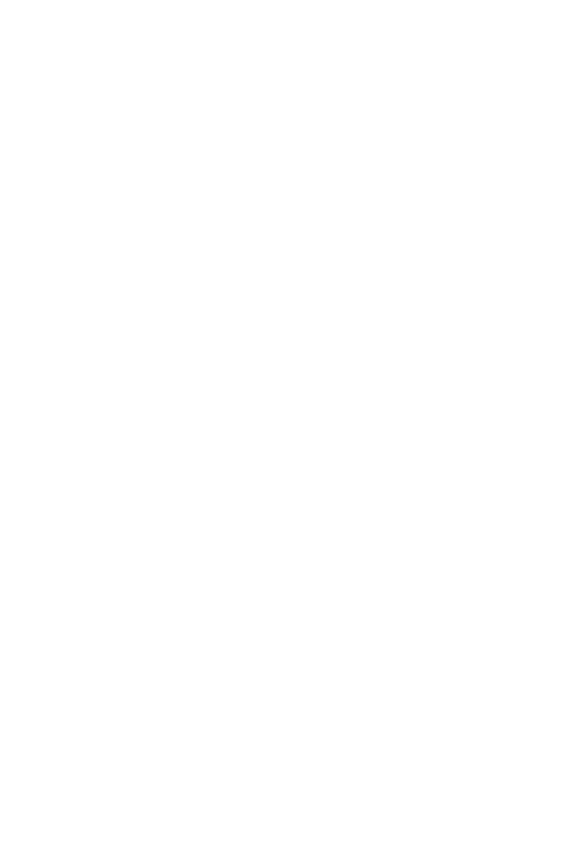
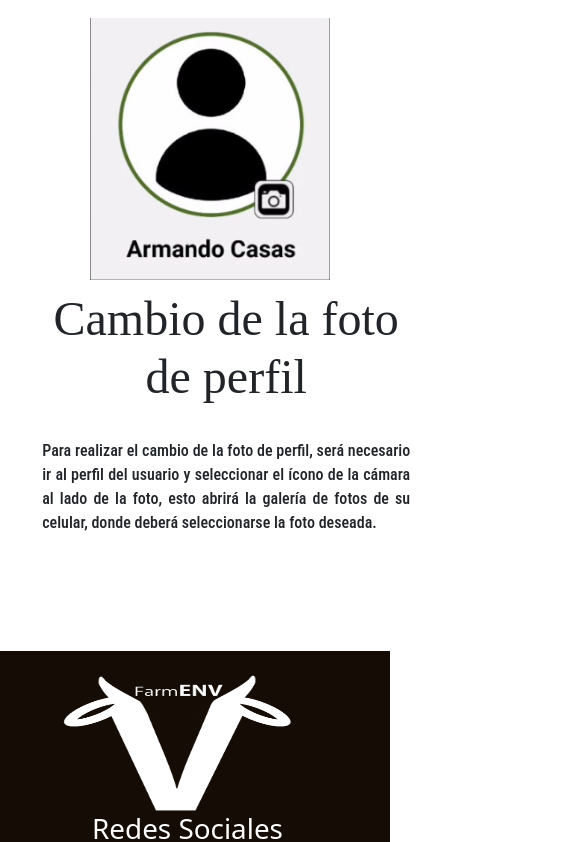
Before and after one commit to FarmENV/Website-Frontend, a React (Create React App) app: page /helpCel in a window 390 px wide. Shown: the part 7356-8198 px from the top of the page, 585 px wide, since content can reach past the window. Before the commit the page ends 844 px from the top, so only its background shows below. Built offline with nearby package versions, Linux system fonts and the light colour scheme.

Commit message:
Adding celphone screen

```diff
--- a/src/App.js
+++ b/src/App.js
@@ -11,6 +11,7 @@ import NewEnv from './pages/NewEnv/newEnv'
 import KitsSensor from './pages/SensorKits/SensorKits'
 import Contactus from './pages/Contactus/contact'
 import Help from './pages/Help/Help'
+import HelpCel from './pages/HelpCel/HelpCel'
 import Verification from './pages/Verify/verify'
 
 
@@ -28,6 +29,7 @@ function App() {
           <Route exact path='/sensorKits' component={KitsSensor}></Route>
           <Route exact path='/contact' component={Contactus}></Route>
           <Route exact path='/help' component={Help}></Route>
+          <Route exact path='/helpCel' component={HelpCel}></Route>
           <Route exact path='/verification' component={Verification}></Route>
         </Switch>
       </Layout>
--- a/src/components/footer/Footer.css
+++ b/src/components/footer/Footer.css
@@ -5,15 +5,17 @@
     position: relative;
     bottom: 0;
     width: 100%;
-    margin-top:120px;
+    margin-top:100px;
   }
 
 .img {
-  width: 290px; height: 200px;
+  margin-left: 50px;
+  width: 230px; height: 140px;
 }
 
 .social-img{
-  width: 100px; height: 100px;
+  width: 70px; height: 70px;
   margin-right: 10px;
+  margin-left: 50px;
   margin-top:20px;
 }
--- a/src/components/footer/Footer.jsx
+++ b/src/components/footer/Footer.jsx
@@ -11,10 +11,10 @@ const Footer = (props) => {
       <div className="container">
         <div className="row">
           <div className="col">
-              <img src={FooterLogo} alt="Logo" className="img"/>
+              <img style={{"marginTop":"5px"}} src={FooterLogo} alt="Logo" className="img"/>
           </div>
           <div className="col">
-            <h1 style={{"marginLeft":"25px"}}>Redes Sociales</h1>
+            <h1 style={{"marginLeft":"80px"}}>Redes Sociales</h1>
               <tr>
                 <th><img src={Facebook} alt="Facebook" className="social-img"/></th>
                 <th><img src={Instagram} alt="Instagram" className="social-img"/></th>
--- a/src/components/nav/Navbar.css
+++ b/src/components/nav/Navbar.css
@@ -1,9 +1,8 @@
 .Navbar {
     display: flex;
-    align-content: center;
     height: 12%;
     width: 100%;
-    background-color: rgb(20, 12, 5);
+    background-color: rgb(117, 83, 54);
     position: absolute;
     z-index: 2;
 }
--- /dev/null
+++ b/src/pages/HelpCel/HelpCel.css
@@ -0,0 +1,70 @@
+.HelpCel__content {
+    width: 100%;
+    height: 80%;
+    display: flex;
+    margin-top: 0vh;
+    flex-direction: row;
+    justify-content: initial;
+    align-items:initial;
+    position:static;
+    z-index: 2;
+}
+
+.Info__content_helpCel {
+    margin-top: 20vh;
+    display: contents;
+    margin-left: 30vh;
+    margin-right: 30vh;
+    flex-direction: row;
+}
+
+.Info__helpCel_info{
+    display: flex;
+    flex-direction: column;
+    justify-content:justify;
+    position: relative;
+    margin-left: 5vh;
+    width: 23em;
+}
+
+.Info__helpCel_img{
+    margin-top: 10vh;
+    margin-bottom: 0vh;
+    margin-left: 90px;
+    display: flex;
+    align-content: center;
+    position:static;
+    background-size: 60%;
+}
+
+.Info__helpCel_imgP{
+    margin-top: 20vh;
+    margin-bottom: 0vh;
+    margin-left: 90px;
+    display: flex;
+    align-content: center;
+    position:static;
+    background-size: 60%;
+}
+
+.Info__paragraph_helpCel {
+    font-size: 1em;
+    font-family: 'Roboto Condensed', cursive;
+    font-weight:500;
+    text-align: justify;
+}
+
+.Info__title_helpCel {
+    font-size: 3em;
+    margin-bottom: 4vh;
+    text-align: center;
+    justify-content: center;
+    margin-top: 10px;
+    font-family: 'Advent Pro', cursive;
+}
+
+#estiloHR{
+    height: 2px;
+    width: 80%;
+    margin: 10%;
+}
--- /dev/null
+++ b/src/pages/HelpCel/HelpCel.jsx
@@ -0,0 +1,122 @@
+import React from 'react'
+import './HelpCel.css'
+import Username from '../../images/username.JPG'
+import UserSettings from '../../images/userSettings.JPG'
+import Newenvir from '../../images/newEnvir.JPG'
+import SystemName from '../../images/systemName.JPG'
+import RepeatId from '../../images/repeatID.JPG'
+import ModifyName from '../../images/modifyName.JPG'
+import Update from '../../images/Update.JPG'
+import Delete from '../../images/delete.JPG'
+import ProfilePic from '../../images/profilePic.JPG'
+import Footer from '../../components/footer/Footer'
+import Navbar from '../../components/nav/Navbar'
+
+class Help extends React.Component {
+    render(){
+  return(
+    <React.Fragment>
+
+      <div>
+        <div className="HelpCel__content">
+            <Navbar theme={"Navbar"}></Navbar>
+        </div>
+        <div className="Info__content_helpCel">
+            <div className="Info__helpCel_imgP" >
+                <img src={Username} alt="kit" width="80%" height="80%"/>
+            </div>
+          <div className="Info__helpCel_info">
+            <h3 className="Info__title_helpCel">Cambio de nombre de usuario</h3>
+            <p className="Info__paragraph_helpCel">Ve a "configuración del perfil" para seleccionar la opción de cambio de nombre. Una vez dentro, coloca el nuevo nombre de usuario que deseas utilizar y presiona "guardar". NOTA: Si el nombre ya está en uso, se verá el siguiente mensaje "Este Username ya está en uso".</p>
+          </div>
+        </div>
+        <hr id="estiloHR"/>
+        <div className="Info__content_helpCel">
+        <div className="Info__helpCel_img" >
+            <img src={UserSettings} alt="kit" width="80%" height="80%"/>
+          </div>
+          <div className="Info__helpCel_info">
+            <h3 className="Info__title_helpCel">Perfil del usuario</h3>
+            <p className="Info__paragraph_helpCel">En la barra inferior, se encuentran dos íconos. En el primero podrás encontrar tu perfil de usuario donde tendrás acceso a la sección de ayuda, cambio de nombre y un acceso a tus ambientes registrados.</p>
+          </div>
+        </div>
+        <hr id="estiloHR"/>
+        <div className="Info__content_helpCel">
+        <div className="Info__helpCel_img" >
+            <img src={Newenvir} alt="kit" width="80%" height="80%"/>
+          </div>
+          <div className="Info__helpCel_info">
+            <h3 className="Info__title_helpCel">Creación de un nuevo ambiente</h3>
+            <p className="Info__paragraph_helpCel">Al seleccionar la opción "ambientes", tendrás acceso a una vista previa de todos tus ambientes creados. Si se desea agregar uno nuevo, solo es necesario seleccionar la opción "Crear nuevo ambiente" en la parte superior.</p>
+          </div>
+        </div>
+        <hr id="estiloHR"/>
+        <div className="Info__content_helpCel">
+        <div className="Info__helpCel_img" >
+            <img src={SystemName} alt="kit" width="80%" height="80%"/>
+          </div>
+          <div className="Info__helpCel_info">
+            <h3 className="Info__title_helpCel">Creación de un nuevo ambiente (Parte 2)</h3>
+            <p className="Info__paragraph_helpCel">Al seleccionar la opción "Crear nuevo ambiente", aparecerá la siguiente pantalla, donde deberá registrar su ambiente con un nombre personalizado que pueda identificar, seleccione el tipo de animal del que FarmENV se hará cargo y finalmente registrará el mismo ID de sistema que se adjuntó en el kit comprado con anterioridad.</p>
+          </div>
+        </div>
+        <hr id="estiloHR"/>
+        <div className="Info__content_helpCel">
+        <div className="Info__helpCel_img" >
+            <img src={RepeatId} alt="kit" width="80%" height="80%"/>
+          </div>
+          <div className="Info__helpCel_info">
+            <h3 className="Info__title_helpCel">ID inexistente</h3>
+            <h3 style={{"MarginTop":"-50%"}}className="Info__title_helpCel">/equivocado</h3>
+            <p className="Info__paragraph_helpCel">ID inexistente/equivocado
+Si el ID registrado no existe o no es el correcto, se mostrará el siguiente mensaje. De ser este el caso, se tendrá la opción de eliminar el ambiente completo o cambiar únicamente el ID por uno nuevo, seleccione una de las dos opciones.</p>
+          </div>
+        </div>
+        <hr id="estiloHR"/>
+        <div className="Info__content_helpCel">
+        <div className="Info__helpCel_img" >
+            <img src={ModifyName} alt="kit" width="80%" height="80%"/>
+          </div>
+          <div className="Info__helpCel_info">
+            <h3 className="Info__title_helpCel">Modificación de los ambientes</h3>
+            <p className="Info__paragraph_helpCel">Para modificar nombre, ID o tipo de animal que se seleccionó con anterioridad, solo hace falta seleccionar la opción "Modificar" que se encuentra en la parte superior de los datos del interior del ambiente.</p>
+          </div>
+        </div>
+        <hr id="estiloHR"/>
+        <div className="Info__content_helpCel">
+        <div className="Info__helpCel_img" >
+            <img src={Update} alt="kit" width="80%" height="80%"/>
+          </div>
+          <div className="Info__helpCel_info">
+            <h3 className="Info__title_helpCel">Modificación de los ambientes (Parte 2)</h3>
+            <p className="Info__paragraph_helpCel">Al seleccionar la opción "Modificar", se mostrará la siguiente pantalla donde se realizarán los cambios en el campo deseado.</p>
+          </div>
+        </div>
+        <hr id="estiloHR"/>
+        <div className="Info__content_helpCel">
+        <div className="Info__helpCel_img" >
+            <img src={Delete} alt="kit" width="80%" height="80%"/>
+          </div>
+          <div className="Info__helpCel_info">
+            <h3 className="Info__title_helpCel">Eliminación de ambiente</h3>
+            <p className="Info__paragraph_helpCel">En caso de desearse la eliminación de un ambiente en específico, deberá realizarse el mismo método que la de modificación. Una vez dentro del modo "Modificar", será necesario seleccionar la opción del cesto de basura a un lado del botón "actualizar". Una vez hecho esto, seleccione "Eliminar".</p>
+          </div>
+        </div>
+        <hr id="estiloHR"/>
+        <div className="Info__content_helpCel">
+        <div className="Info__helpCel_img" >
+            <img src={ProfilePic} alt="kit" width="80%" height="80%"/>
+          </div>
+          <div className="Info__helpCel_info">
+            <h3 className="Info__title_helpCel">Cambio de la foto de perfil</h3>
+            <p className="Info__paragraph_helpCel">Para realizar el cambio de la foto de perfil, será necesario ir al perfil del usuario y seleccionar el ícono de la cámara al lado de la foto, esto abrirá la galería de fotos de su celular, donde deberá seleccionarse la foto deseada.</p>
+          </div>
+        </div>
+      </div>
+      <Footer s={{bottom:0}}></Footer>
+    </React.Fragment>
+  )
+}
+}
+
+export default Help
```
